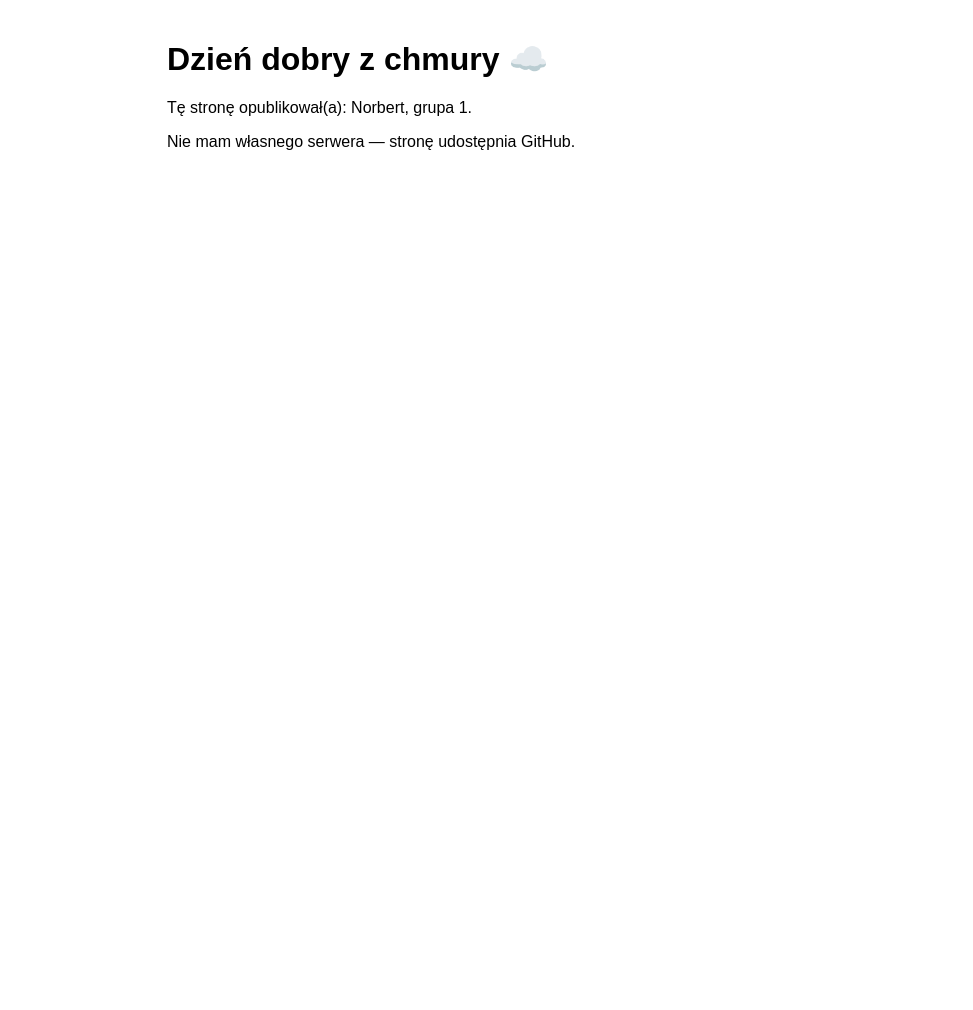
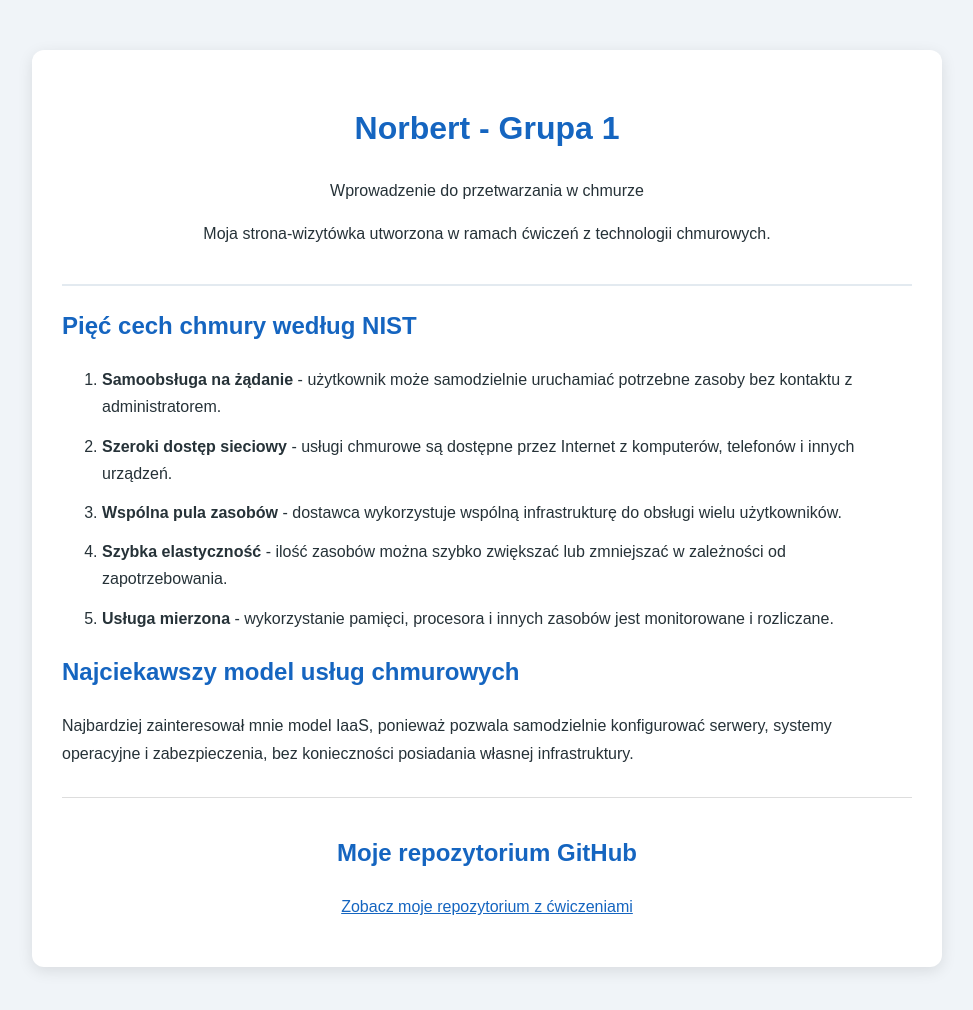
Before and after one commit to Norbert935/chmura-cwiczenia, a plain HTML site: page index.html in a window 1280 px wide. Shown: the whole page, without its empty margins (153-1126 px from the left). Before the commit the page ends 800 px from the top, so only its background shows below. Drawn offline with Linux system fonts and the light colour scheme.

Commit message:
Rozbudowanie strony wizytówki

```diff
--- a/index.html
+++ b/index.html
@@ -1,12 +1,124 @@
-<!doctype html>
+
+<!DOCTYPE html>
 <html lang="pl">
 <head>
-  <meta charset="utf-8">
-  <title>Moja pierwsza strona w chmurze</title>
+    <meta charset="UTF-8">
+    <meta name="viewport" content="width=device-width, initial-scale=1.0">
+    <title>Norbert - Chmura obliczeniowa</title>
+
+    <style>
+        body {
+            font-family: Arial, sans-serif;
+            background-color: #f0f4f8;
+            color: #263238;
+            line-height: 1.7;
+            margin: 0;
+            padding: 20px;
+        }
+
+        .container {
+            max-width: 850px;
+            margin: 30px auto;
+            padding: 30px;
+            background-color: white;
+            border-radius: 12px;
+            box-shadow: 0 4px 15px rgba(0,0,0,0.1);
+        }
+
+        h1, h2 {
+            color: #1565c0;
+        }
+
+        header {
+            text-align: center;
+            border-bottom: 2px solid #e3eaf0;
+            padding-bottom: 20px;
+        }
+
+        li {
+            margin-bottom: 12px;
+        }
+
+        a {
+            color: #1565c0;
+        }
+
+        footer {
+            margin-top: 30px;
+            border-top: 1px solid #ddd;
+            padding-top: 15px;
+            text-align: center;
+        }
+    </style>
 </head>
-<body style="font-family:sans-serif; max-width:640px; margin:40px auto">
-  <h1>Dzień dobry z chmury ☁️</h1>
-  <p>Tę stronę opublikował(a): Norbert, grupa 1.</p>
-  <p>Nie mam własnego serwera — stronę udostępnia GitHub.</p>
+
+<body>
+    <div class="container">
+
+        <header>
+            <h1>Norbert - Grupa 1</h1>
+            <p>Wprowadzenie do przetwarzania w chmurze</p>
+            <p>Moja strona-wizytówka utworzona
+               w ramach ćwiczeń z technologii chmurowych.</p>
+        </header>
+
+        <section>
+            <h2>Pięć cech chmury według NIST</h2>
+
+            <ol>
+                <li>
+                    <strong>Samoobsługa na żądanie</strong>
+                    - użytkownik może samodzielnie uruchamiać
+                    potrzebne zasoby bez kontaktu z administratorem.
+                </li>
+
+                <li>
+                    <strong>Szeroki dostęp sieciowy</strong>
+                    - usługi chmurowe są dostępne przez Internet
+                    z komputerów, telefonów i innych urządzeń.
+                </li>
+
+                <li>
+                    <strong>Wspólna pula zasobów</strong>
+                    - dostawca wykorzystuje wspólną infrastrukturę
+                    do obsługi wielu użytkowników.
+                </li>
+
+                <li>
+                    <strong>Szybka elastyczność</strong>
+                    - ilość zasobów można szybko zwiększać
+                    lub zmniejszać w zależności od zapotrzebowania.
+                </li>
+
+                <li>
+                    <strong>Usługa mierzona</strong>
+                    - wykorzystanie pamięci, procesora i innych
+                    zasobów jest monitorowane i rozliczane.
+                </li>
+            </ol>
+        </section>
+
+        <section>
+            <h2>Najciekawszy model usług chmurowych</h2>
+
+            <p>
+                Najbardziej zainteresował mnie model IaaS,
+                ponieważ pozwala samodzielnie konfigurować
+                serwery, systemy operacyjne i zabezpieczenia,
+                bez konieczności posiadania własnej infrastruktury.
+            </p>
+        </section>
+
+        <footer>
+            <h2>Moje repozytorium GitHub</h2>
+
+            <p>
+                <a href="https://github.com/Norbert935/chmura-cwiczenia">
+                    Zobacz moje repozytorium z ćwiczeniami
+                </a>
+            </p>
+        </footer>
+
+    </div>
 </body>
 </html>
```
